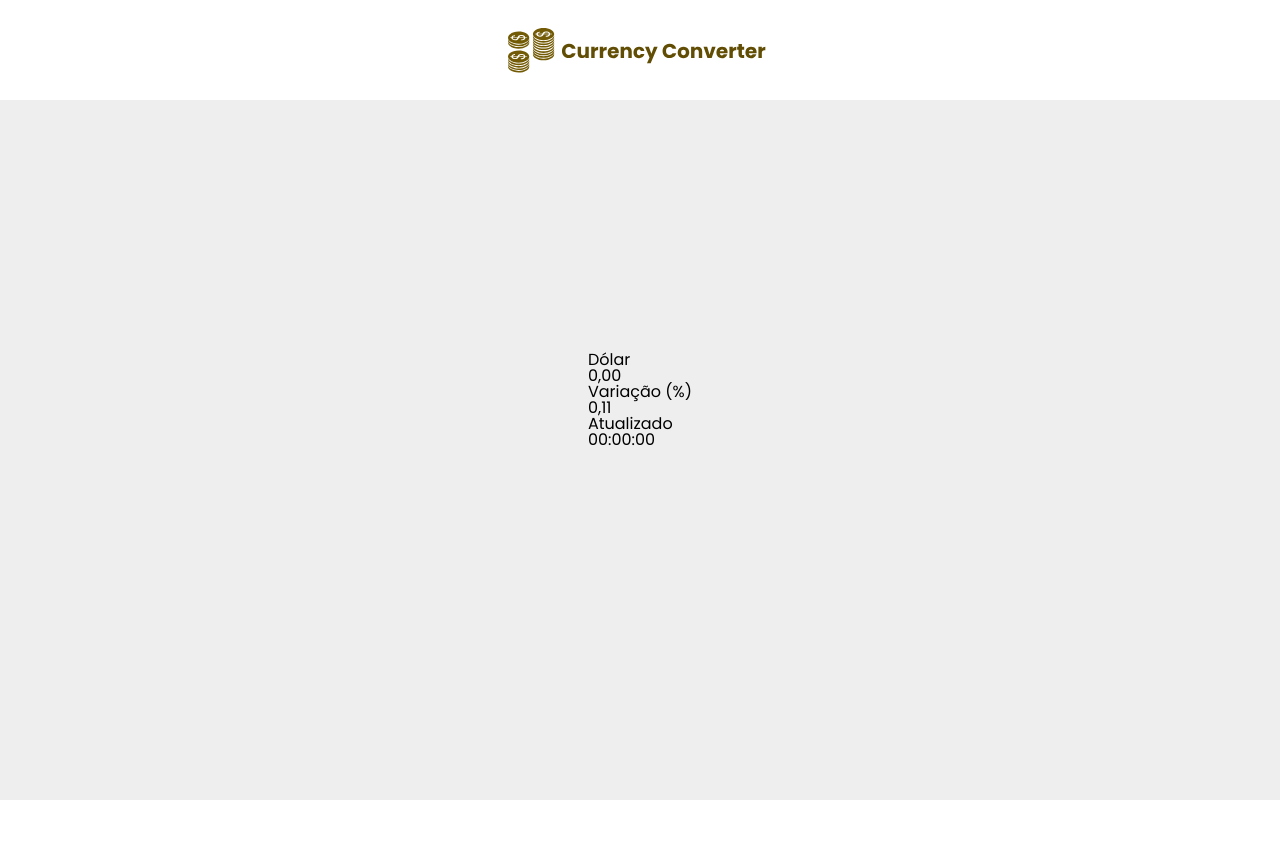
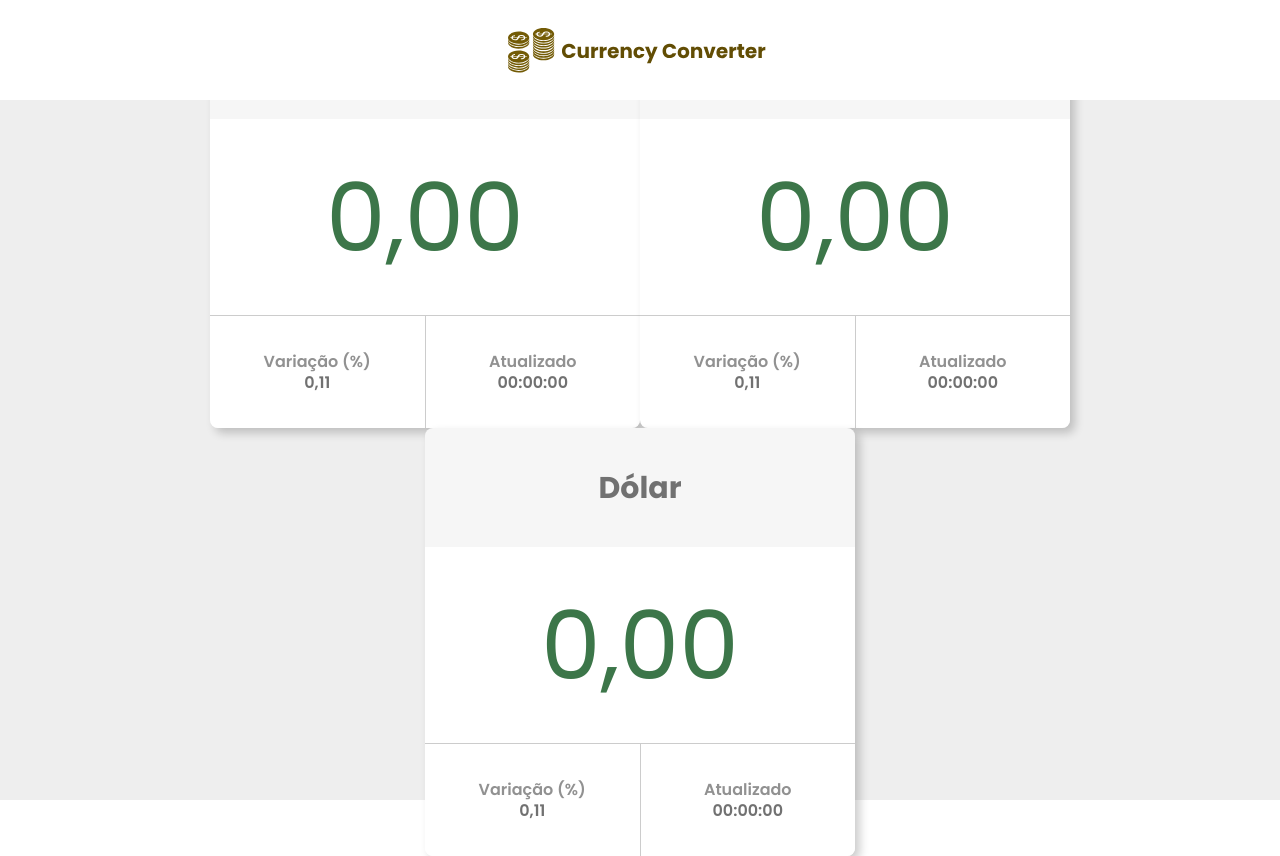
Before and after one commit to RodrigoVieira06/CurrencyConverterBRL, an Angular app: page / in a window 1280 px wide. Before the commit the page ends 800 px from the top, so only its background shows below. Built offline with nearby package versions, Linux system fonts and the light colour scheme.

Commit message:
feat: developed the currency card styles

```diff
--- a/public/assets/styles/_colors.scss
+++ b/public/assets/styles/_colors.scss
@@ -6,8 +6,11 @@ $card-background: #FFFFFF;
 $button-background: #F4F4F4;
 
 // TEXT-COLORS
-$text-basic: #F4F4F4;
-$text-secundary: #F4F4F4;
-$text-green: #F4F4F4;
-$text-blue: #F4F4F4;
-$text-red: #F4F4F4;
+$text-basic: #717171;
+$text-secundary: #919191;
+$text-green: #3C7649;
+$text-blue: #3684CB;
+$text-red: #DD4B4B;
+
+// OTHER-COLORS
+$border-color: #CCCCCC;
--- a/src/app/pages/home/home.component.ts
+++ b/src/app/pages/home/home.component.ts
@@ -28,7 +28,19 @@ export class HomeComponent {
         Value: '0,00',
         Variation: '0,11',
         Updated: '00:00:00'
-      }
+      },
+      {
+        title: 'Dólar',
+        Value: '0,00',
+        Variation: '0,11',
+        Updated: '00:00:00'
+      },
+      {
+        title: 'Dólar',
+        Value: '0,00',
+        Variation: '0,11',
+        Updated: '00:00:00'
+      },
     ];
   }
 }
--- a/src/app/shared/components/currency-card/currency-card.component.html
+++ b/src/app/shared/components/currency-card/currency-card.component.html
@@ -1,19 +1,18 @@
-<section class="card-container">
+<main class="card-container">
   <header class="card-container__header">
-    <h1>{{entity.title}}</h1>
+    {{entity.title}}
   </header>
   <main class="card-container__body">
-    <p>{{entity.Value}}</p>
+    {{entity.Value}}
   </main>
   <footer class="card-container__footer">
-    <section class="card-container__footer--variation">
+    <section class="card-container__footer--details borderCenter">
       <p>Variação (%)</p>
       <p>{{entity.Variation}}</p>
     </section>
-    <section>
+    <section class="card-container__footer--details">
       <p>Atualizado</p>
       <p>{{entity.Updated}}</p>
     </section>
   </footer>
-
-</section>
+</main>
--- a/src/app/shared/components/currency-card/currency-card.component.scss
+++ b/src/app/shared/components/currency-card/currency-card.component.scss
@@ -0,0 +1,78 @@
+@import '../../../../../public/assets/styles/colors';
+
+.card-container {
+  display: flex;
+  flex-direction: column;
+  justify-content: space-between;
+  width: 430px;
+  height: 428px;
+  box-shadow: 5px 5px 10px rgba(0, 0, 0, 0.2);
+  border-radius: 8px;
+
+  &__header {
+    min-height: 119px;
+    display: flex;
+    align-items: center;
+    justify-content: center;
+    background-color: $card-header-background;
+    border-top-left-radius: 8px;
+    border-top-right-radius: 8px;
+    font-weight: 700;
+    font-size: 30px;
+    color: $text-basic;
+  }
+
+  &__body {
+    display: flex;
+    align-items: center;
+    justify-content: center;
+    background-color: $card-background;
+    height: 100%;
+    font-size: 95px;
+    color: $text-green;
+
+    .red-condition {
+      color: $text-red;
+    }
+
+    .blue-condition {
+      color: $text-blue;
+    }
+
+  }
+
+  &__footer {
+    min-height: 111.52px;
+    display: flex;
+    align-items: center;
+    justify-content: space-around;
+    background-color: $card-background;
+    border-top: 1px solid $border-color;
+    border-bottom-left-radius: 8px;
+    border-bottom-right-radius: 8px;
+
+    &--details {
+      height: 100%;
+      width: 100%;
+      display: flex;
+      gap: 5px;
+      flex-direction: column;
+      justify-content: center;
+      align-items: center;
+
+      :first-child {
+        font-weight: 600;
+        color: $text-secundary;
+      }
+
+      :last-child {
+        font-weight: 600;
+        color: $text-basic;
+      }
+    }
+
+    .borderCenter {
+      border-right: 1px solid $border-color;
+    }
+  }
+}
```
Also changed, not shown: 1 other file (tests, documents, lock files or other folders).
